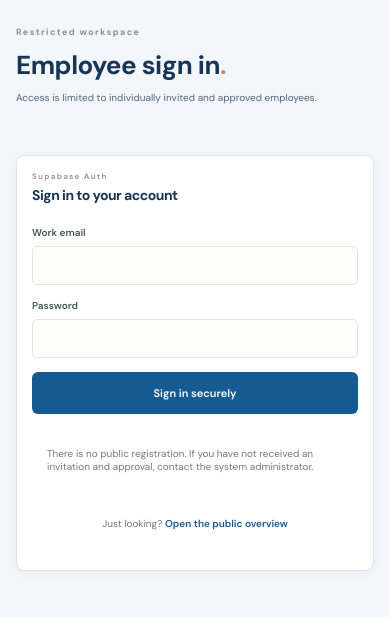
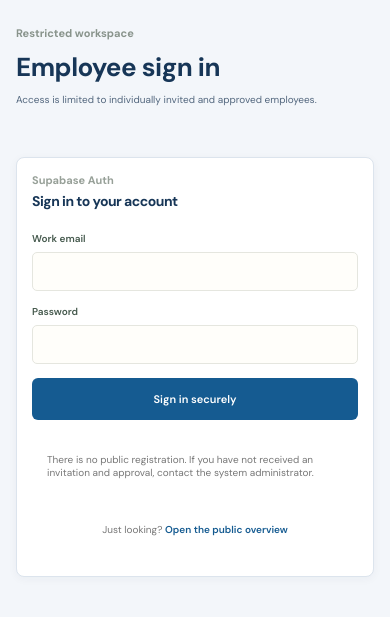
Before and after one commit to itz-ben-zw/NUST-students-database, a Flask app: page /login in a window 390 px wide. Shown: the part 74-691 px from the top of the page. Run offline with Flask 3, Linux system fonts and the light colour scheme; some libraries are stand-ins or nearby versions.

Commit message:
Polish legacy labels and responsive account search forms

```diff
--- a/static/styles.css
+++ b/static/styles.css
@@ -169,3 +169,11 @@ a,button,input,select{ -webkit-tap-highlight-color:transparent }
 @media(max-width:820px){.quick-stats{grid-template-columns:repeat(2,minmax(0,1fr))}.dashboard-lower{grid-template-columns:1fr}.preview-metrics{grid-template-columns:repeat(2,minmax(0,1fr))}}
 @media(max-width:560px){.dashboard-welcome{align-items:flex-start;flex-direction:column;padding:22px 0 14px}.dashboard-welcome h1{font-size:25px}.dashboard-welcome .button{width:100%}.sample-banner{align-items:flex-start;font-size:10px;line-height:1.4}.sample-banner strong{white-space:nowrap}.account-search{padding:14px}.search-control{flex-wrap:wrap}.search-control input{flex-basis:calc(100% - 35px)}.search-control button{width:100%}.quick-stats{gap:8px}.quick-stats article{padding:12px}.quick-stats article strong{font-size:16px}.account-table-panel{padding:14px 11px 0}.account-table-panel .panel-heading{align-items:flex-start}.table-panel-footer{font-size:9px}.dashboard-lower{gap:10px}.faculty-panel,.recent-panel{padding:14px}.preview-page{padding:15px 12px 32px}.preview-header{padding-bottom:14px}.preview-warning{align-items:flex-start;flex-direction:column;gap:3px;font-size:11px}.preview-hero{padding:10px 0 14px}.preview-hero h1{font-size:30px}.preview-search{padding:14px}.preview-search>div{flex-wrap:wrap}.preview-search input{flex-basis:calc(100% - 35px)}.preview-search button{width:100%}.preview-metrics{gap:8px}.preview-metric{padding:12px}.preview-metric strong{font-size:17px}.preview-columns{grid-template-columns:1fr;gap:10px}.preview-panel{padding:14px}.preview-faculty{grid-template-columns:minmax(0,1fr) 55px}.preview-footer{line-height:1.6}}
 @media(prefers-reduced-motion:reduce){*,*::before,*::after{scroll-behavior:auto!important;animation-duration:.01ms!important;animation-iteration-count:1!important;transition-duration:.01ms!important}}
+
+/* Keep legacy application screens consistent with the redesigned workspace */
+.section-kicker,.eyebrow,.nav-label{letter-spacing:0;text-transform:none;font-size:11px}
+.wave{display:none}
+.activity-panel>.search-form{width:100%;height:auto;margin:0 0 12px;padding:10px;gap:10px;align-items:center;border:1px solid #dce4ed;border-radius:6px;background:#f8fafc}
+.activity-panel>.search-form input{flex:1;min-width:0;height:34px;border:1px solid #c8d5e1;border-radius:5px;padding:0 10px;background:#fff;color:#183657;font:12px var(--font)}
+.activity-panel>.search-form button{height:34px}
+@media(max-width:560px){.activity-panel>.search-form{width:100%;padding:10px}.activity-panel>.search-form button{width:auto}}
```
